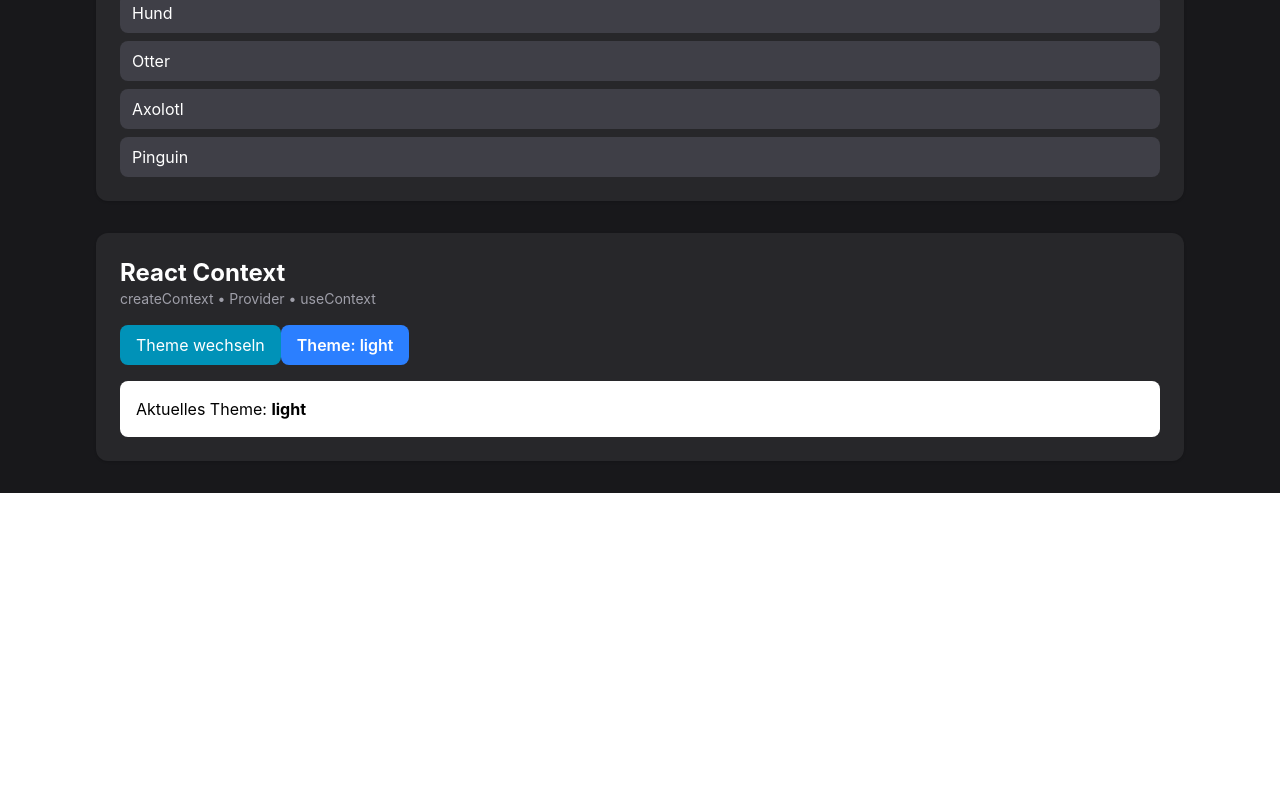
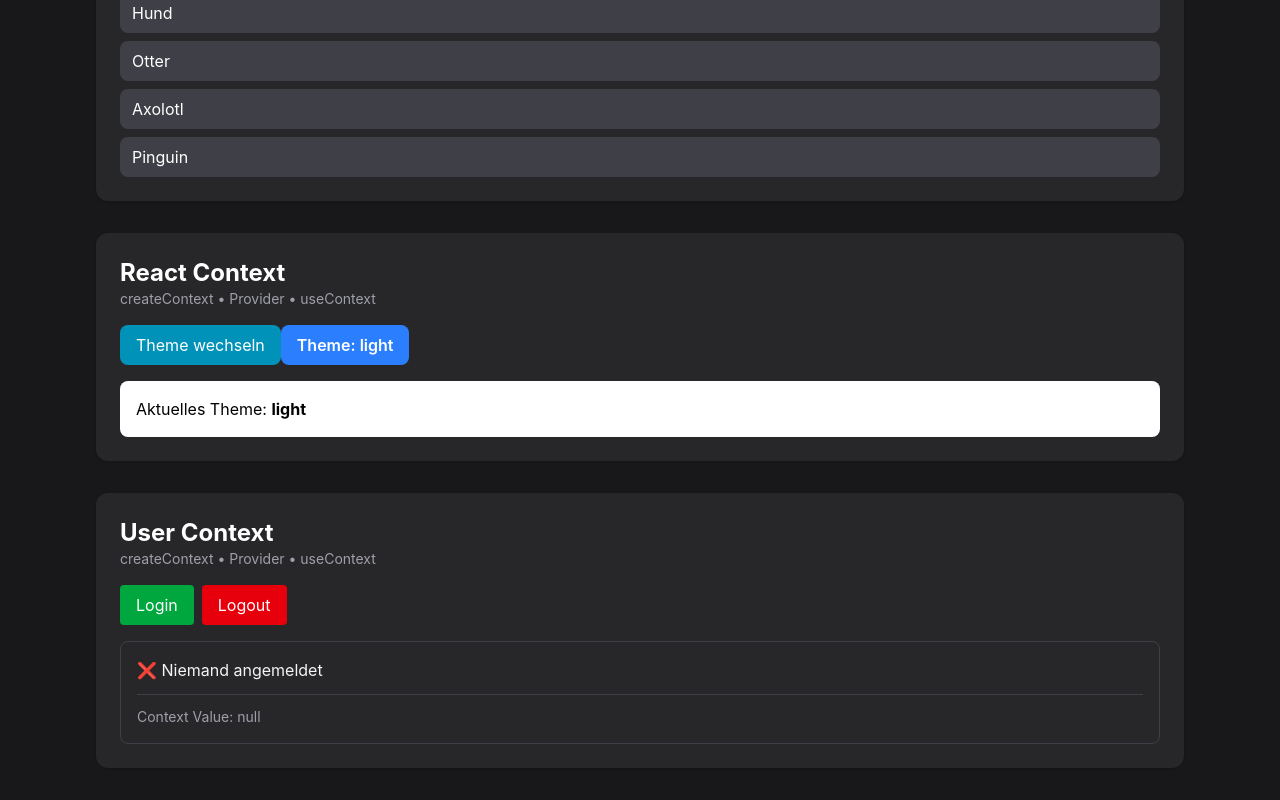
Before and after one commit to getzin/react-about-me, a React (Vite) app: page /playground in a window 1280 px wide. Shown: the part 4183-4983 px from the top of the page. Before the commit the page ends 4676 px from the top, so only its background shows below. Built offline with nearby package versions, Linux system fonts and the light colour scheme.

Commit message:
Add React Context playground examples

```diff
--- a/src/playground/Playground.tsx
+++ b/src/playground/Playground.tsx
@@ -15,6 +15,7 @@ import ContextExample from "./context/ContextExample";
 import { useRef } from "react";
 
 import ScrollToTopButton from "../components/ScrollToTopButton";
+import UserContextExample from "./context/UserContextExample";
 
 export default function Playground() {
   const topRef = useRef<HTMLElement>(null);
@@ -218,6 +219,10 @@ export default function Playground() {
         <section>
           <ContextExample />
         </section>
+
+        <section>
+          <UserContextExample />
+        </section>
       </div>
       <ScrollToTopButton onClick={scrollToTop} />
     </main>
--- /dev/null
+++ b/src/playground/context/UserBadge.tsx
@@ -0,0 +1,24 @@
+import { useContext } from "react";
+import UserContext from "./UserContext";
+
+export default function UserBadge() {
+  const { user } = useContext(UserContext);
+
+  return (
+    <div className="rounded-lg border border-zinc-700 bg-zinc-800 p-4 text-zinc-100">
+      {user ? (
+        <p>
+          👤 Angemeldet als <strong>{user.name}</strong>
+        </p>
+      ) : (
+        <p>❌ Niemand angemeldet</p>
+      )}
+
+      <hr className="my-3 border-zinc-700" />
+
+      <p className="text-sm text-zinc-400">
+        Context Value: {user ? user.name : "null"}
+      </p>
+    </div>
+  );
+}
--- /dev/null
+++ b/src/playground/context/UserContext.ts
@@ -0,0 +1,15 @@
+import { createContext } from "react";
+
+export type User = {
+  name: string;
+} | null;
+
+type UserContextType = {
+  user: User;
+};
+
+const UserContext = createContext<UserContextType>({
+  user: null,
+});
+
+export default UserContext;
--- /dev/null
+++ b/src/playground/context/UserContextExample.tsx
@@ -0,0 +1,50 @@
+import { useState } from "react";
+
+import PlaygroundCard from "../PlaygroundCard";
+
+import UserContext from "./UserContext";
+import type { User } from "./UserContext";
+import UserBadge from "./UserBadge";
+
+export default function UserContextExample() {
+  const [user, setUser] = useState<User>(null);
+
+  function login() {
+    setUser({
+      name: "Max Mustermann",
+    });
+  }
+
+  function logout() {
+    setUser(null);
+  }
+
+  return (
+    <PlaygroundCard
+      title="User Context"
+      concepts="createContext • Provider • useContext"
+    >
+      <UserContext.Provider value={{ user }}>
+        <div className="space-y-4">
+          <div className="flex gap-2">
+            <button
+              onClick={login}
+              className="rounded bg-green-600 px-4 py-2 text-white"
+            >
+              Login
+            </button>
+
+            <button
+              onClick={logout}
+              className="rounded bg-red-600 px-4 py-2 text-white"
+            >
+              Logout
+            </button>
+          </div>
+
+          <UserBadge />
+        </div>
+      </UserContext.Provider>
+    </PlaygroundCard>
+  );
+}
```
